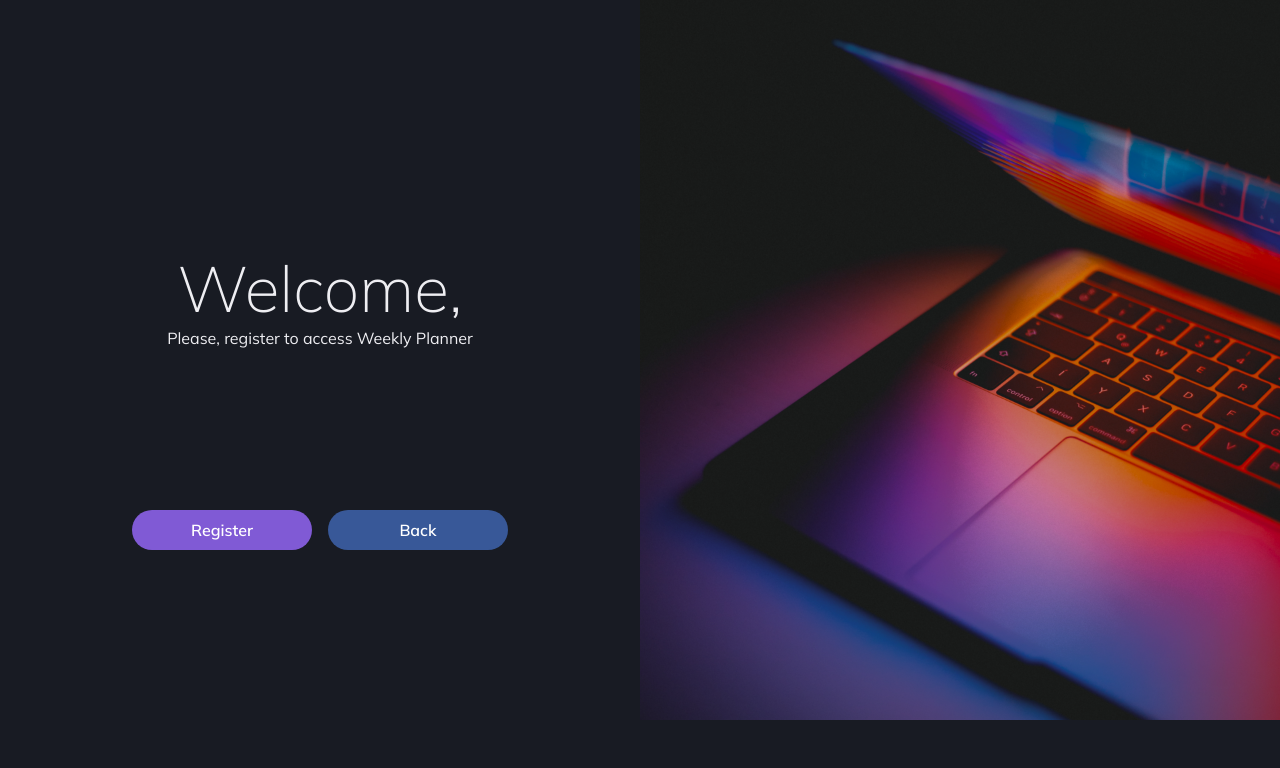
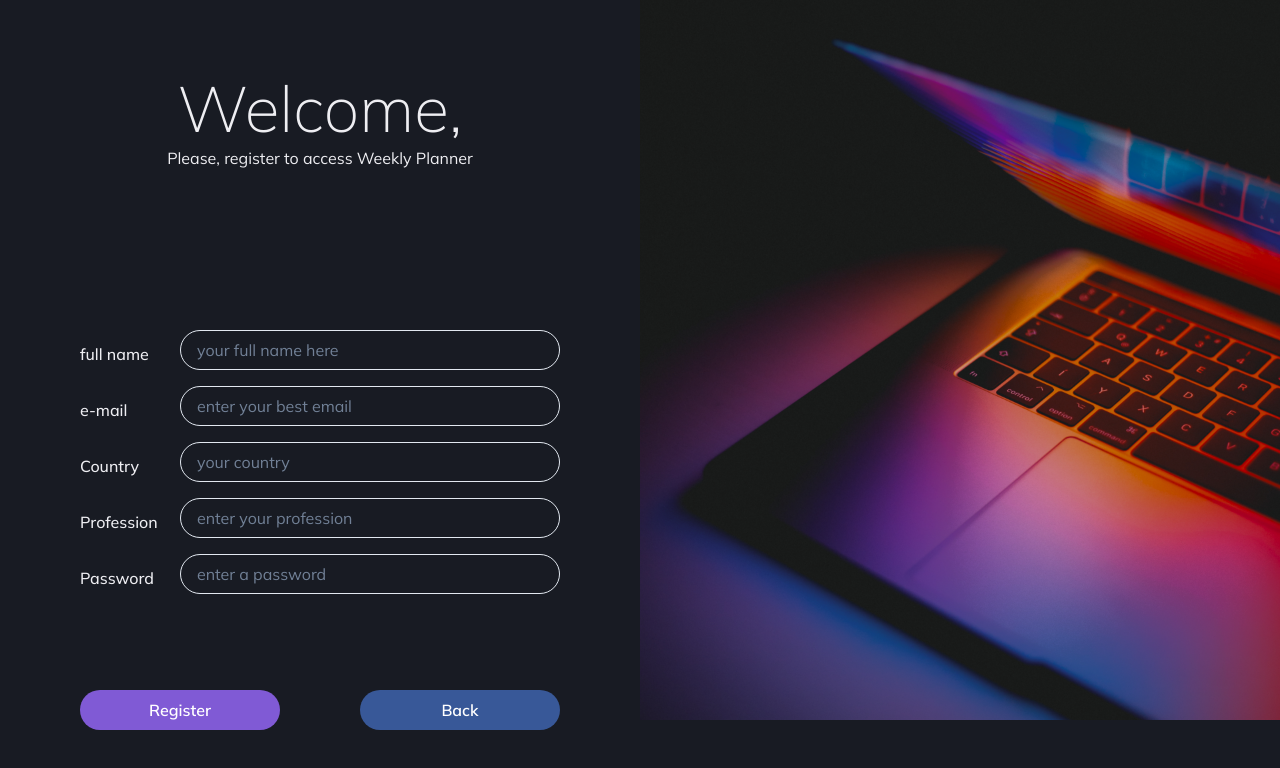
Before and after one commit to Achette/planner-board-project, a Next.js app: page /register in a window 1280 px wide. Shown: the top 768 px of the page. Built offline with nearby package versions, Linux system fonts and the light colour scheme.

Commit message:
Chore: creating register form

```diff
--- a/server.json
+++ b/server.json
@@ -6,6 +6,7 @@
       "email": "i.achette@live.com",
       "country": "Brazil",
       "profession": "software engineer",
+      "password": "0123456",
       "terms": true
     }
   ],
--- /dev/null
+++ b/src/components/Form/index.tsx
@@ -0,0 +1,83 @@
+import { Flex, FormControl, FormLabel, Input } from "@chakra-ui/react";
+import { useForm } from "react-hook-form";
+
+export function Form() {
+  const {
+    register,
+    handleSubmit,
+    formState: { errors, isSubmitting },
+  } = useForm();
+
+  return (
+    <Flex w="30rem">
+      <FormControl>
+        <Flex alignItems="center" flexDirection="column">
+          <Flex w="100%" alignItems="center" justifyContent="space-between">
+            <FormLabel>full name</FormLabel>
+            <Input
+              type="text"
+              id="full name"
+              placeholder="your full name here"
+              {...register("full name")}
+              borderRadius="3.125rem"
+              w="23.75rem"
+              mb="1rem"
+            />
+          </Flex>
+
+          <Flex w="100%" alignItems="center" justifyContent="space-between">
+            <FormLabel>e-mail</FormLabel>
+            <Input
+              type="email"
+              id="email"
+              placeholder="enter your best email"
+              {...register("email")}
+              borderRadius="3.125rem"
+              w="23.75rem"
+              mb="1rem"
+            />
+          </Flex>
+
+          <Flex w="100%" alignItems="center" justifyContent="space-between">
+            <FormLabel>Country</FormLabel>
+            <Input
+              type="text"
+              id="country"
+              placeholder="your country"
+              {...register("country")}
+              borderRadius="3.125rem"
+              w="23.75rem"
+              mb="1rem"
+            />
+          </Flex>
+
+          <Flex w="100%" alignItems="center" justifyContent="space-between">
+            <FormLabel>Profession</FormLabel>
+            <Input
+              type="text"
+              id="profession"
+              placeholder="enter your profession"
+              {...register("profession")}
+              borderRadius="3.125rem"
+              w="23.75rem"
+              mb="1rem"
+            />
+          </Flex>
+
+          <Flex w="100%" alignItems="center" justifyContent="space-between">
+            <FormLabel>Password</FormLabel>
+            <Input
+              type="password"
+              id="password"
+              placeholder="enter a password"
+              {...register("password")}
+              borderRadius="3.125rem"
+              w="23.75rem"
+              mb="1rem"
+            />
+          </Flex>
+        </Flex>
+      </FormControl>
+    </Flex>
+  );
+}
--- a/src/components/index.tsx
+++ b/src/components/index.tsx
@@ -1 +1,2 @@
 export * from './BackgroundImage/index'
+export * from "./Form/index"
--- a/src/pages/[register].tsx
+++ b/src/pages/[register].tsx
@@ -1,7 +1,8 @@
 import { Box, Button, Flex, Heading, Stack, Text } from "@chakra-ui/react";
 import Head from "next/head";
 import Link from "next/link";
-import { BackgroundImage } from "../components";
+import { BackgroundImage, Form } from "../components";
+
 
 export default function Register() {
   return (
@@ -22,16 +23,17 @@ export default function Register() {
         <Text marginBottom="10rem" textAlign="center">
           Please, register to access Weekly Planner
         </Text>
-        <Box>
-          <Stack direction="row" spacing={4} align="center">
+        <Box w="30rem">
+        <Form />
+          <Stack direction="row" align="center" justifyContent="space-between" mt="5rem">
             <Link href={`/register`}>
-              <Button colorScheme="purple" w="180px" borderRadius="3.125rem">
+              <Button colorScheme="purple" w="200px" borderRadius="3.125rem">
                 Register
               </Button>
             </Link>
 
             <Link href={`/`}>
-              <Button colorScheme="facebook" w="180px" borderRadius="3.125rem">
+              <Button colorScheme="facebook" w="200px" borderRadius="3.125rem">
                 Back
               </Button>
             </Link>
```
